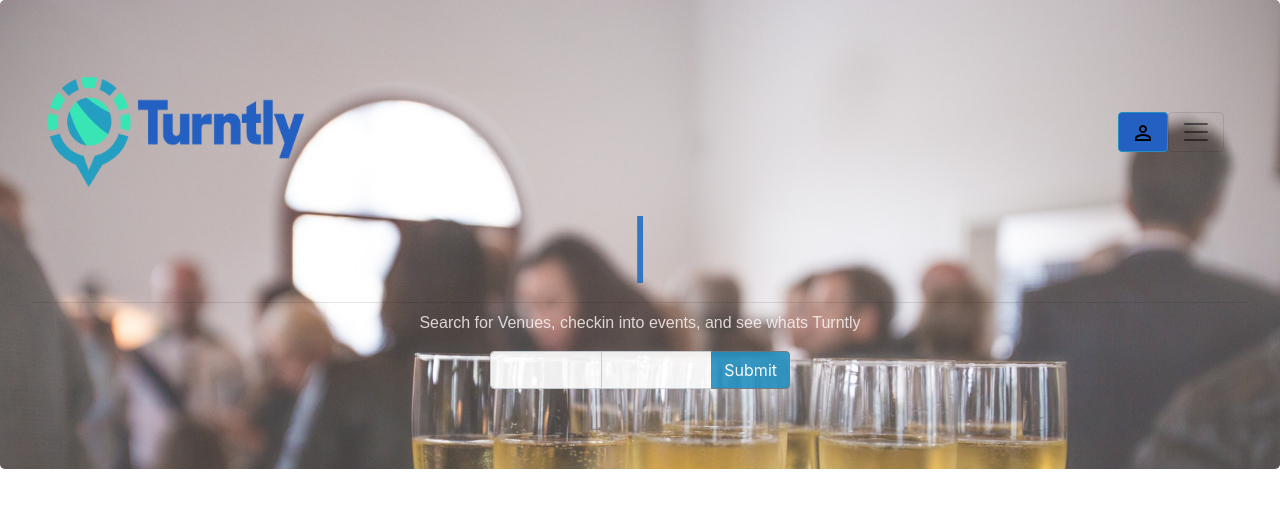
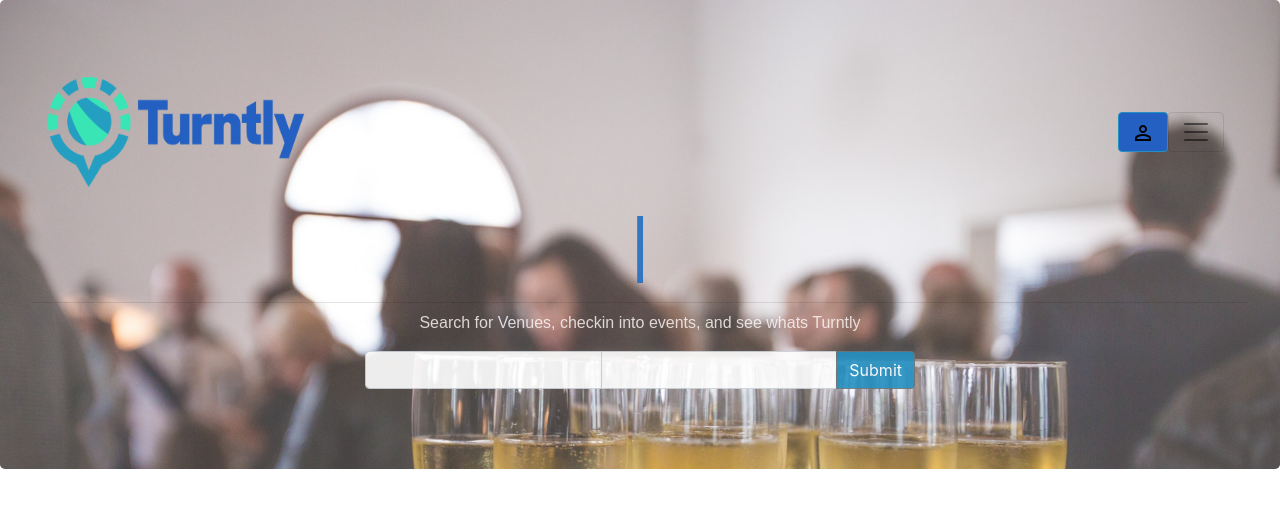
Before and after one commit to ClassyP/turntly, a React (Create React App) app: page / in a window 1280 px wide. Shown: the top 508 px of the page. Built offline with nearby package versions, Linux system fonts and the light colour scheme; a web font is replaced by a local one.

Commit message:
widened searchbar

```diff
--- a/src/Searchbar/Searchbar.css
+++ b/src/Searchbar/Searchbar.css
@@ -1,5 +1,5 @@
 .input-group {
-  max-width: 300px;
+  max-width: 550px;
   margin: auto;
   opacity: 0.9;
 }
```
